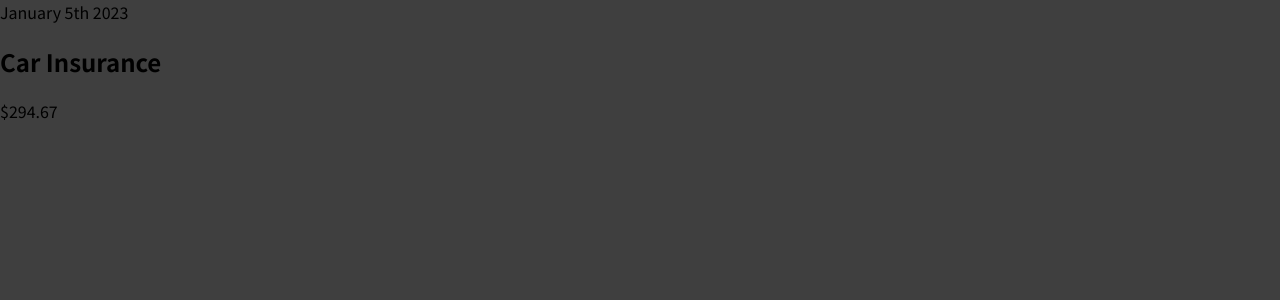
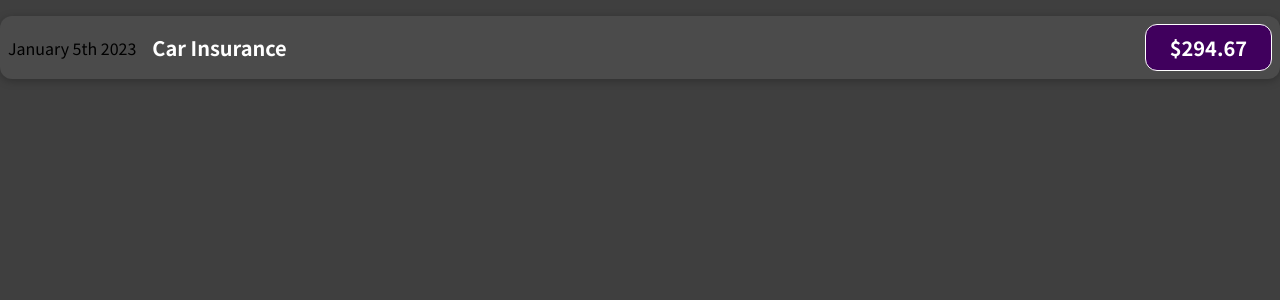
Before and after one commit to azamatcodes/reactjs-complete-guide, a React (Create React App) app: page / in a window 1280 px wide. Shown: the top 300 px of the page. Built offline with nearby package versions, Linux system fonts and the light colour scheme.

Commit message:
Adding basic css styling

```diff
--- /dev/null
+++ b/src/components/ExpenseItem.css
@@ -0,0 +1,56 @@
+.expense-item {
+  display: flex;
+  justify-content: space-between;
+  align-items: center;
+  box-shadow: 0 2px 8px rgba(0, 0, 0, 0.25);
+  padding: 0.5rem;
+  margin: 1rem 0;
+  border-radius: 12px;
+  background-color: #4b4b4b;
+}
+
+.expense-item__description {
+  display: flex;
+  flex-direction: column;
+  gap: 1rem;
+  align-items: flex-end;
+  flex-flow: column-reverse;
+  justify-content: flex-start;
+  flex: 1;
+}
+
+.expense-item h2 {
+  color: #3a3a3a;
+  font-size: 1rem;
+  flex: 1;
+  margin: 0 1rem;
+  color: white;
+}
+
+.expense-item__price {
+  font-size: 1rem;
+  font-weight: bold;
+  color: white;
+  background-color: #40005d;
+  border: 1px solid white;
+  padding: 0.5rem;
+  border-radius: 12px;
+}
+
+@media (min-width: 580px) {
+  .expense-item__description {
+    flex-direction: row;
+    align-items: center;
+    justify-content: flex-start;
+    flex: 1;
+  }
+
+  .expense-item__description h2 {
+    font-size: 1.25rem;
+  }
+
+  .expense-item__price {
+    font-size: 1.25rem;
+    padding: 0.5rem 1.5rem;
+  }
+}
--- a/src/components/ExpenseItem.jsx
+++ b/src/components/ExpenseItem.jsx
@@ -1,10 +1,12 @@
+import './ExpenseItem.css'
+
 export const ExpenseItem = () => {
   return (
-    <div>
+    <div className="expense-item">
       <div>January 5th 2023</div>
-      <div>
+      <div className="expense-item__description">
         <h2>Car Insurance</h2>
-        <div>$294.67</div>
+        <div className="expense-item__price">$294.67</div>
       </div>
     </div>
   )
```
